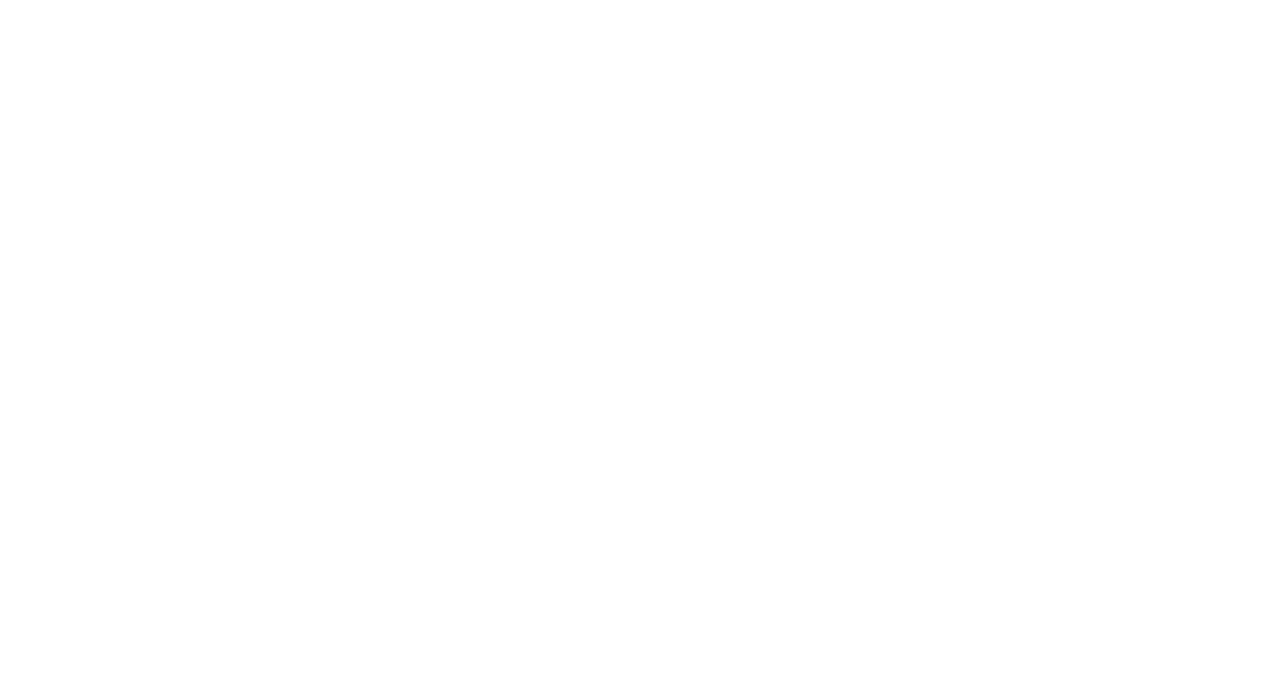
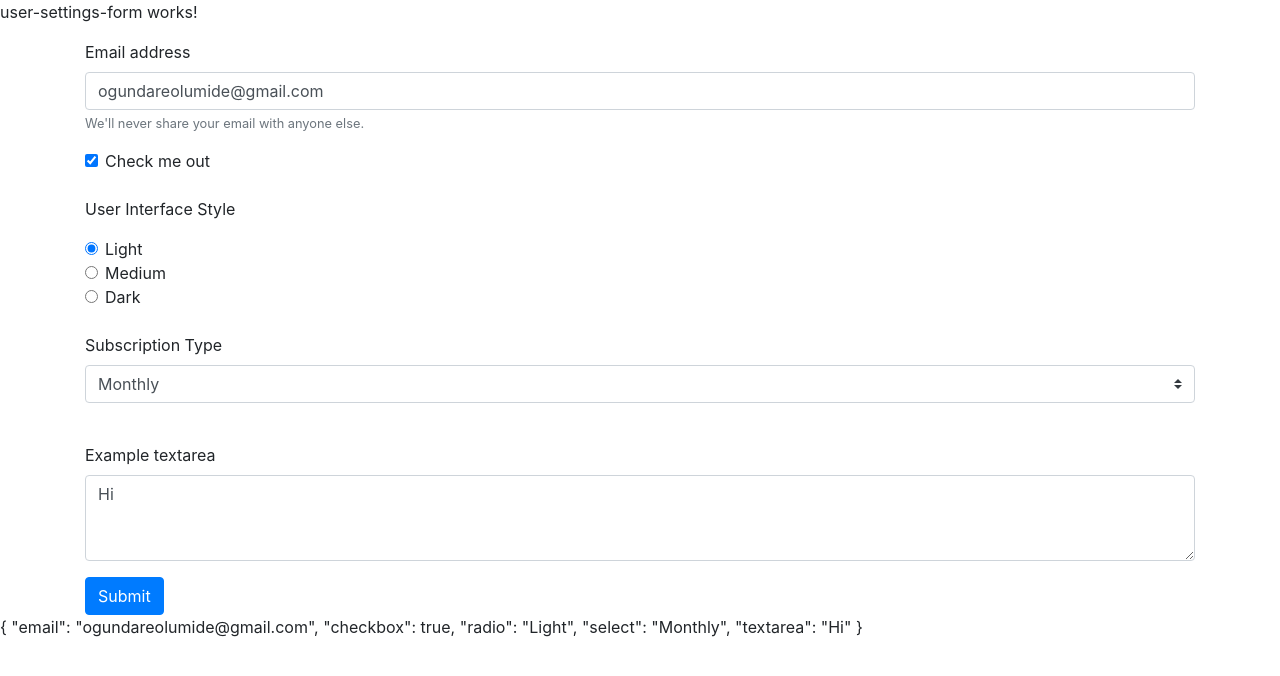
Before and after one commit to onyxolu/AngularForms, an Angular app: page / in a window 1280 px wide. Shown: the top 676 px of the page. Built offline with nearby package versions, Linux system fonts and the light colour scheme.

Commit message:
looks better

```diff
--- a/src/app/app.component.html
+++ b/src/app/app.component.html
@@ -1,3 +1,3 @@
 <!--The content below is only a placeholder and can be replaced.-->
 
-<!-- <app-user-settings-form></app-user-settings-form> -->
+<app-user-settings-form></app-user-settings-form>
```
